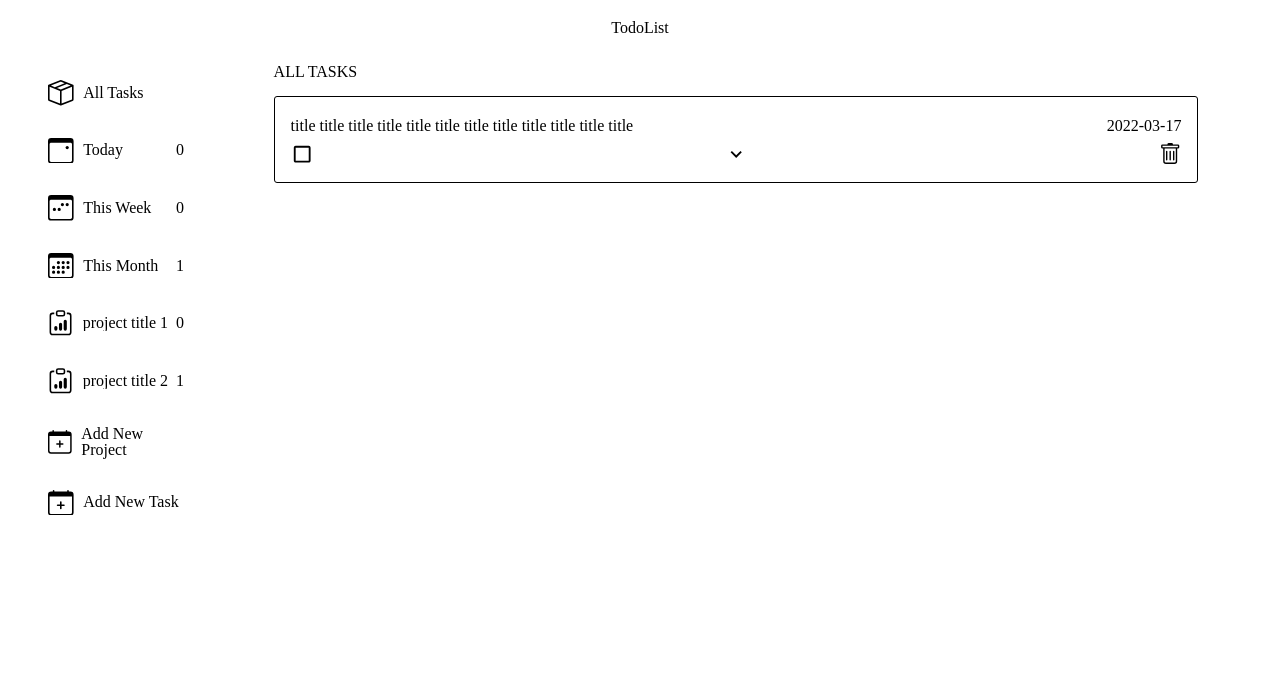
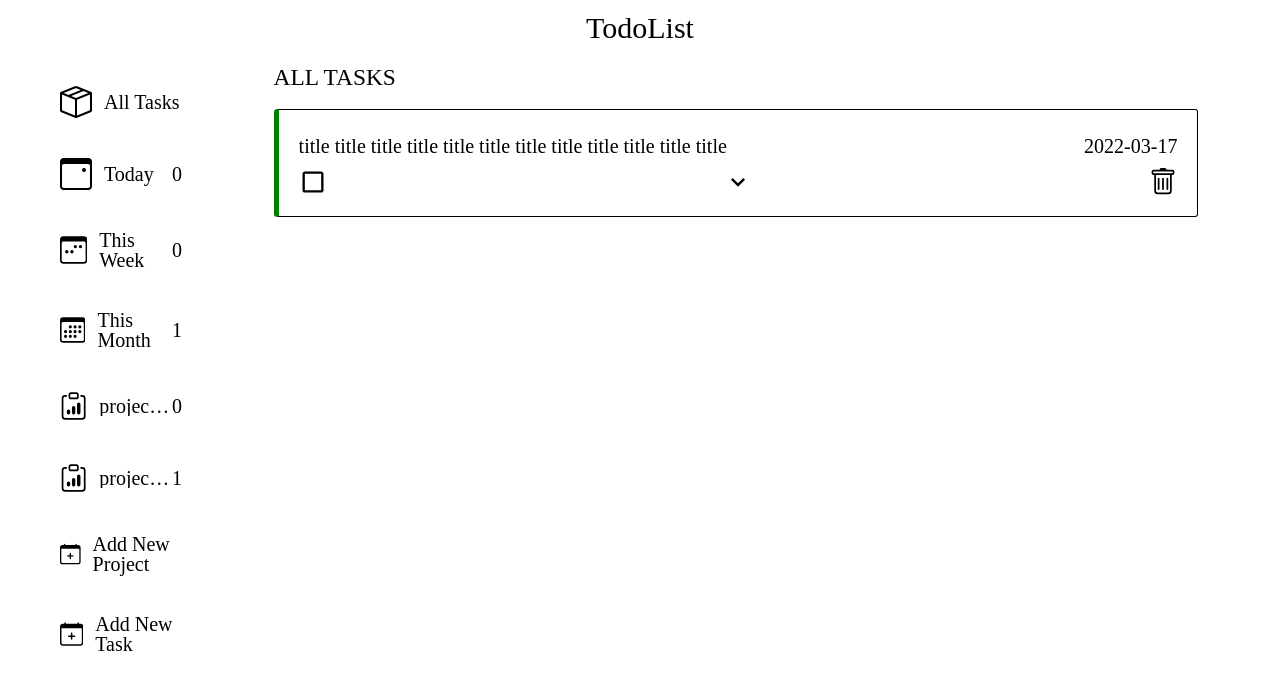
Before and after one commit to htder/todo_list, a React (Create React App) app: page / in a window 1280 px wide. Shown: the top 690 px of the page. Built offline with nearby package versions, Linux system fonts and the light colour scheme.

Commit message:
border of todo changes based on priority, changed base font size when size above 1225

```diff
--- a/src/components/Todo.jsx
+++ b/src/components/Todo.jsx
@@ -47,7 +47,7 @@ function Todo({
   return (
     <div className="todo-container">
       {index === 0 && <h3 className="todo-container-title">{page}</h3>}
-      <div className="todo-main-visible">
+      <div className={`todo-main-visible ${priority}-priority`}>
         <div className="todo-top-row">
           <span
             className={`todo-item todo-title ${completed ? 'completed' : ''}`}
--- a/src/styles/Header.css
+++ b/src/styles/Header.css
@@ -27,7 +27,7 @@
   font-size: 2rem;
 }
 
-@media screen and (min-width: 821px) {
+@media screen and (min-width: 1225px) {
   .menu-button {
     display: none;
   }
--- a/src/styles/Navbar.css
+++ b/src/styles/Navbar.css
@@ -32,7 +32,11 @@
   margin: 1rem 0;
 }
 
-@media screen and (min-width: 821px) {
+@media screen and (min-width: 1225px) {
+  html {
+    font-size: 20px;
+  }
+
   .menu-button {
     display: none;
   }
@@ -84,7 +88,7 @@
   margin-right: 0;
 }
 
-@media screen and (min-width: 821px) {
+@media screen and (min-width: 1225px) {
   .navigation ul {
     padding-right: 0;
   }
--- a/src/styles/Todo.css
+++ b/src/styles/Todo.css
@@ -108,3 +108,15 @@
 .todo-bottom-title {
   padding-top: 0.2rem;
 }
+
+.high-priority {
+  border-left: 5px solid red;
+}
+
+.medium-priority {
+  border-left: 5px solid orange;
+}
+
+.low-priority {
+  border-left: 5px solid green;
+}
--- a/src/styles/reset.css
+++ b/src/styles/reset.css
@@ -12,7 +12,7 @@ table, caption, tbody, tfoot, thead, tr, th, td {
 	outline: 0;
 	font-weight: inherit;
 	font-style: inherit;
-	font-size: 100%;
+	/* font-size: 100%; */
 	font-family: inherit;
 	vertical-align: baseline;
 }
```
